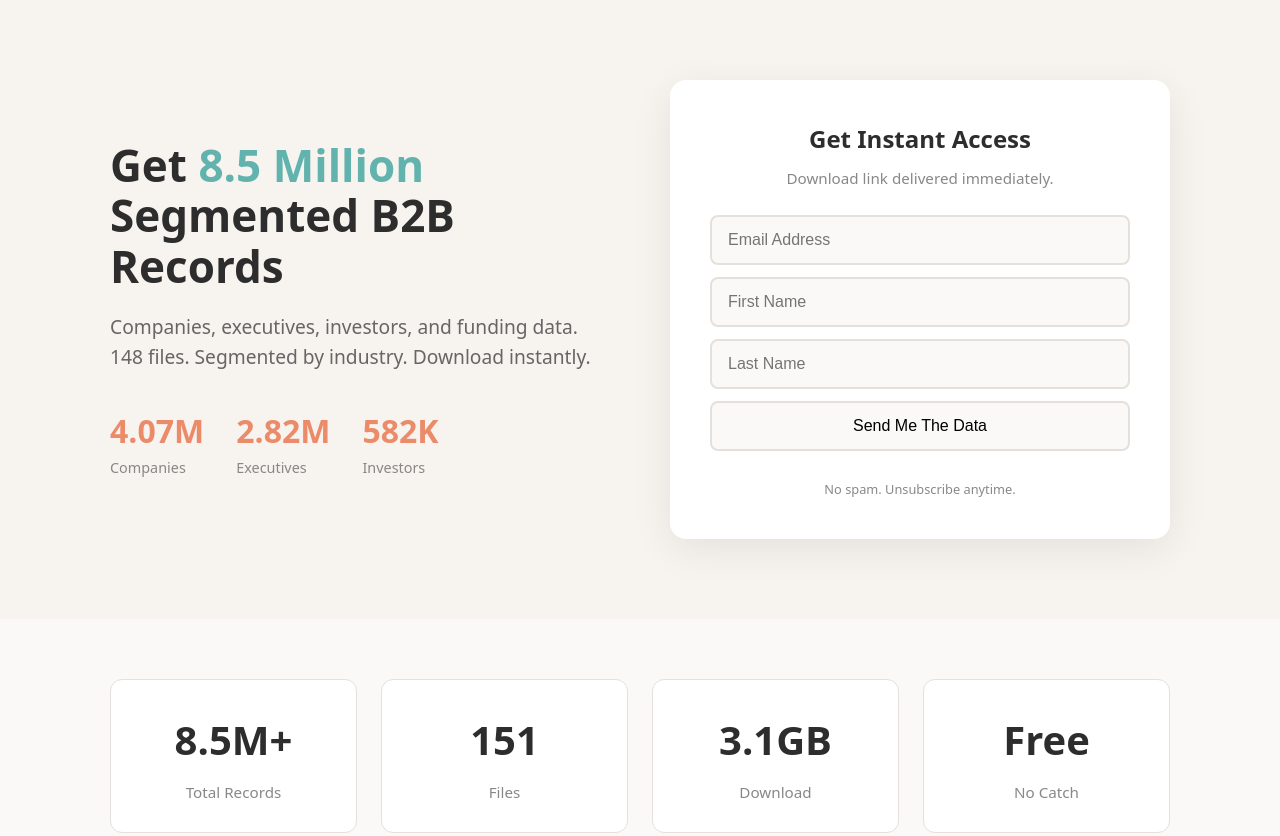
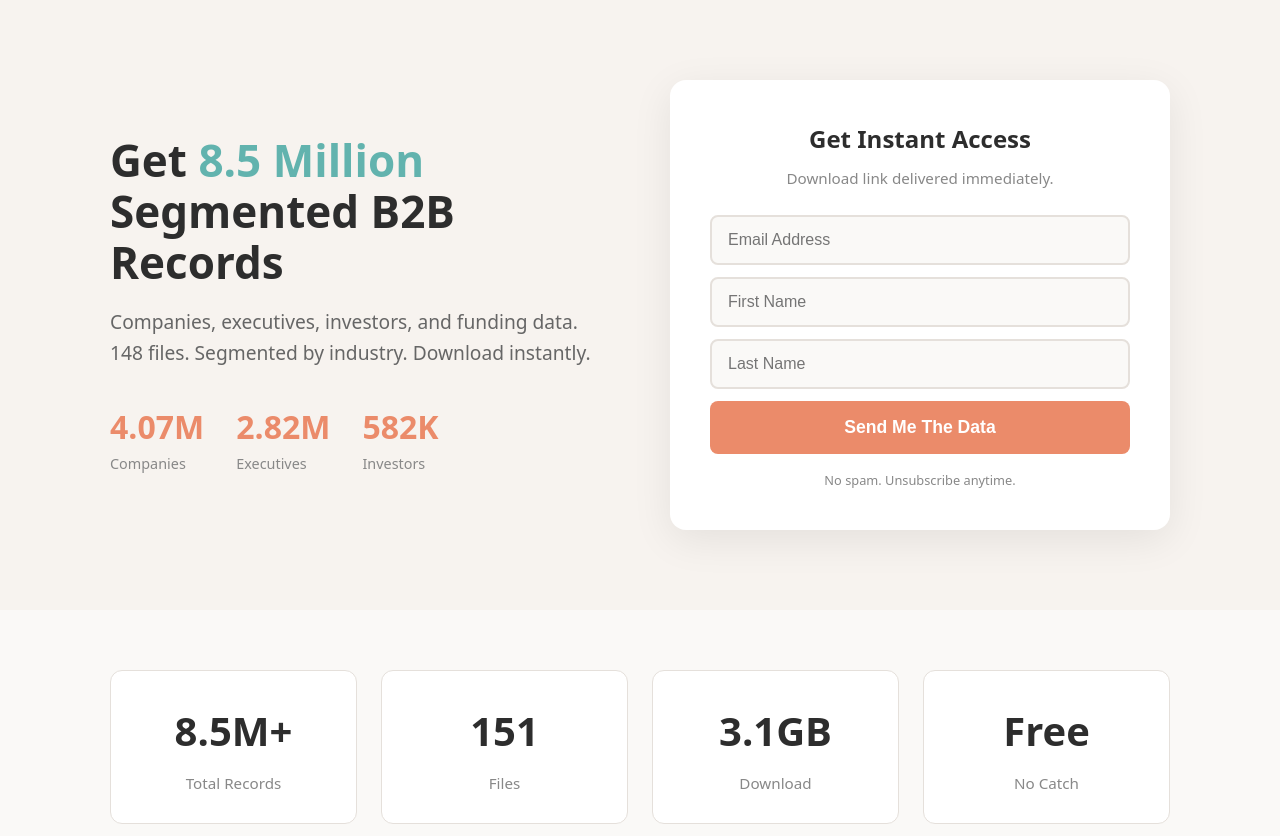
Before and after one commit to LeadGrowGTM/giveaways, a plain HTML site: page b2b-database/index.html in a window 1280 px wide. Shown: the top 836 px of the page. Drawn offline with Linux system fonts and the light colour scheme.

Commit message:
Fix button and input styling for brand colors

```diff
--- a/b2b-database/index.html
+++ b/b2b-database/index.html
@@ -19,10 +19,10 @@
         .form-card { background: white; border-radius: 16px; padding: 40px; box-shadow: 0 10px 40px rgba(0,0,0,0.08); }
         .form-card h2 { color: #2d2d2d; font-size: 1.5rem; margin-bottom: 8px; text-align: center; }
         .form-card .subtext { color: #888; font-size: 0.95rem; margin-bottom: 24px; text-align: center; }
-        .form-card input { width: 100%; padding: 14px 16px; border: 2px solid #e5e0db; border-radius: 8px; font-size: 1rem; margin-bottom: 12px; background: #faf9f7; }
-        .form-card input:focus { outline: none; border-color: #62b3ae; background: white; }
-        .form-card button { width: 100%; padding: 16px; background: #eb8b6a; color: white; border: none; border-radius: 8px; font-size: 1.1rem; font-weight: 700; cursor: pointer; }
-        .form-card button:hover { background: #d97a5a; }
+        .form-card input[type="email"], .form-card input[type="text"] { width: 100%; padding: 14px 16px; border: 2px solid #e5e0db; border-radius: 8px; font-size: 1rem; margin-bottom: 12px; background: #faf9f7; }
+        .form-card input[type="email"]:focus, .form-card input[type="text"]:focus { outline: none; border-color: #62b3ae; background: white; }
+        .form-card input[type="submit"] { width: 100%; padding: 16px; background: #eb8b6a; color: white; border: none; border-radius: 8px; font-size: 1.1rem; font-weight: 700; cursor: pointer; }
+        .form-card input[type="submit"]:hover { background: #d97a5a; }
         .form-card .guarantee { font-size: 0.8rem; color: #888; text-align: center; margin-top: 16px; }
         .stats-section { padding: 60px 0; background: #faf9f7; }
         .stats-grid { display: grid; grid-template-columns: repeat(4, 1fr); gap: 24px; }
```
